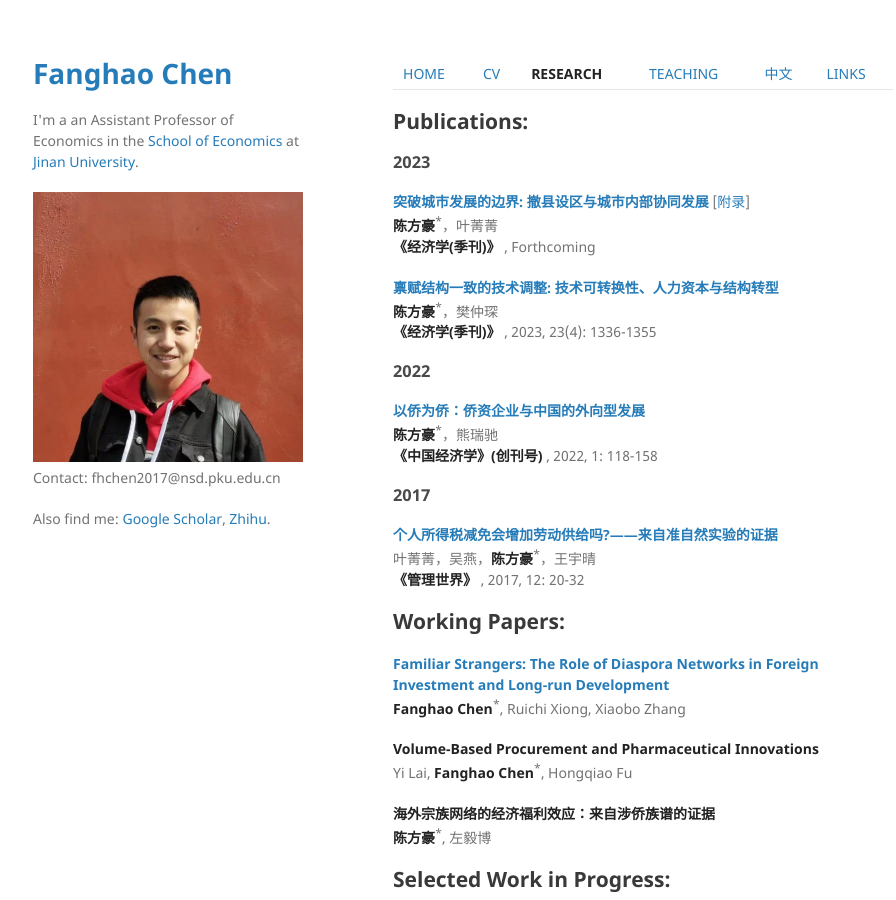
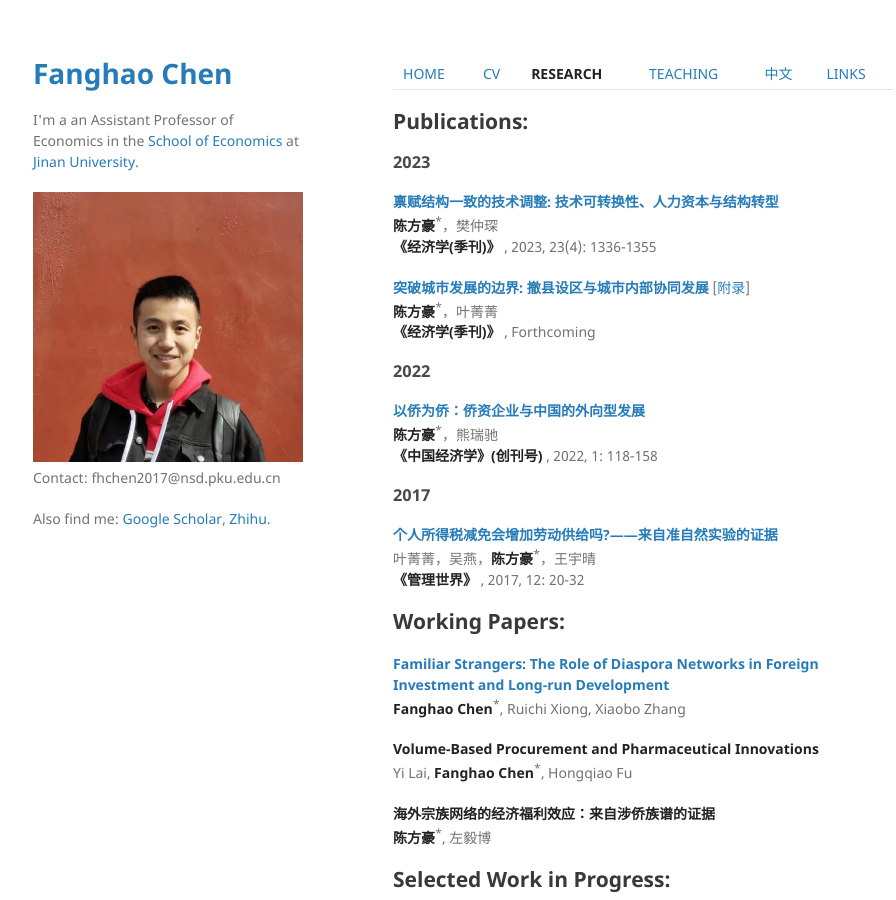
Before and after one commit to FanghaoChen/homepage, a Jekyll site: the page built from research.md, in a window 1280 px wide and 900 px high. Shown: the whole window, without its empty margins (177-1073 px from the left). Built offline with Jekyll 4.4.1, drawn with Linux system fonts in a browser that asks for light colours.

```diff
--- a/research.md
+++ b/research.md
@@ -8,13 +8,13 @@ layout: default
 
 ### 2023 ###
 
+**[禀赋结构一致的技术调整: 技术可转换性、人力资本与结构转型](https://kns.cnki.net/kcms2/article/abstract?v=3uoqIhG8C44YLTlOAiTRKu87-SJxoEJu6LL9TJzd50n7EU_Z-wbXjTajTLE0Q212OC_2e9Ey6tEM2Bigkp2lsphd1d031YnA&uniplatform=NZKPT)** <br/>
+**陈方豪**<sup>*</sup>，樊仲琛 <br/>
+**《经济学(季刊)》** , 2023, 23(4): 1336-1355
+
 **[突破城市发展的边界: 撤县设区与城市内部协同发展](./assets/annex_draft_221027.pdf)** [[附录](./assets/annex_appendix_221027.pdf)] <br/>
 **陈方豪**<sup>*</sup>，叶菁菁 <br/>
 **《经济学(季刊)》** , Forthcoming
-
-**[禀赋结构一致的技术调整: 技术可转换性、人力资本与结构转型](https://kns.cnki.net/kcms2/article/abstract?v=3uoqIhG8C44YLTlOAiTRKu87-SJxoEJu6LL9TJzd50n7EU_Z-wbXjTajTLE0Q212OC_2e9Ey6tEM2Bigkp2lsphd1d031YnA&uniplatform=NZKPT)** <br/>
-**陈方豪**<sup>*</sup>，樊仲琛 <br/>
-**《经济学(季刊)》** , 2023, 23(4): 1336-1355
 
 ### 2022 ###
 
```
